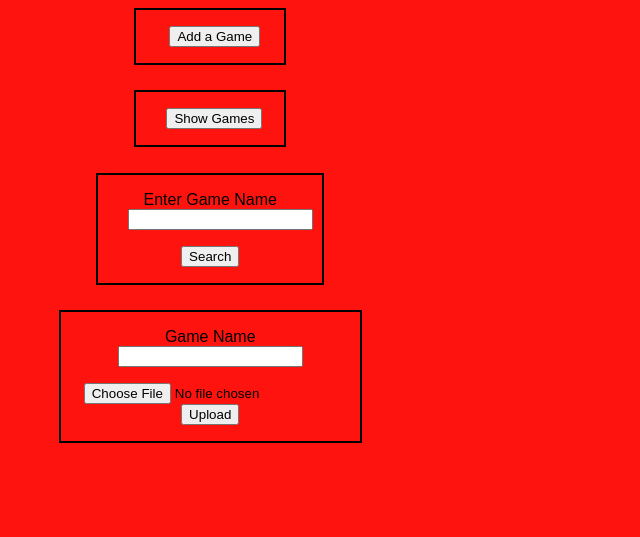
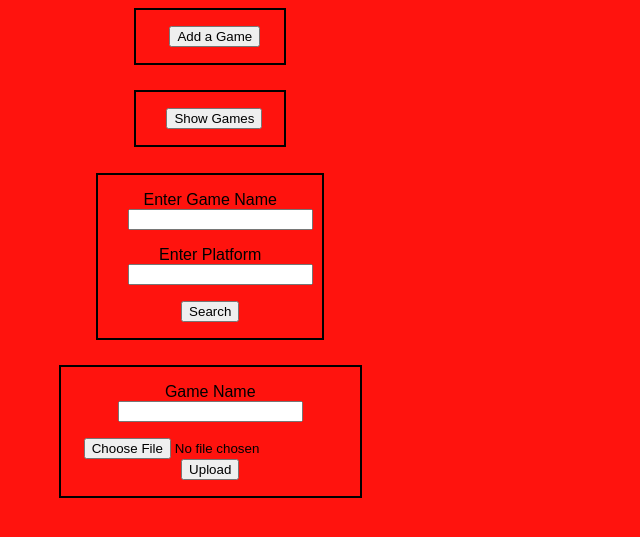
Before and after one commit to vIIPrezIIv/gameLibrary, a PHP site: page / in a window 1280 px wide. Shown: the top 537 px of the page, without its empty margins (0-640 px from the left). Run offline with PHP 8.4, Linux system fonts and the light colour scheme.

Commit message:
Added platform seach button

```diff
--- a/index.php
+++ b/index.php
@@ -28,6 +28,10 @@
                         <input type ='text' name ="searchName" required ="true" title ="Must enter a game name"/>
                     </p>
                     <p>
+                        <label>Enter Platform</label>
+                        <input type ='text' name ="searchPlatform" required ="true" title ="Must enter a platform"/>
+                    </p>
+                    <p>
                         <input type ="submit" value ="Search"/>
                     </p>
                 </form>
```
